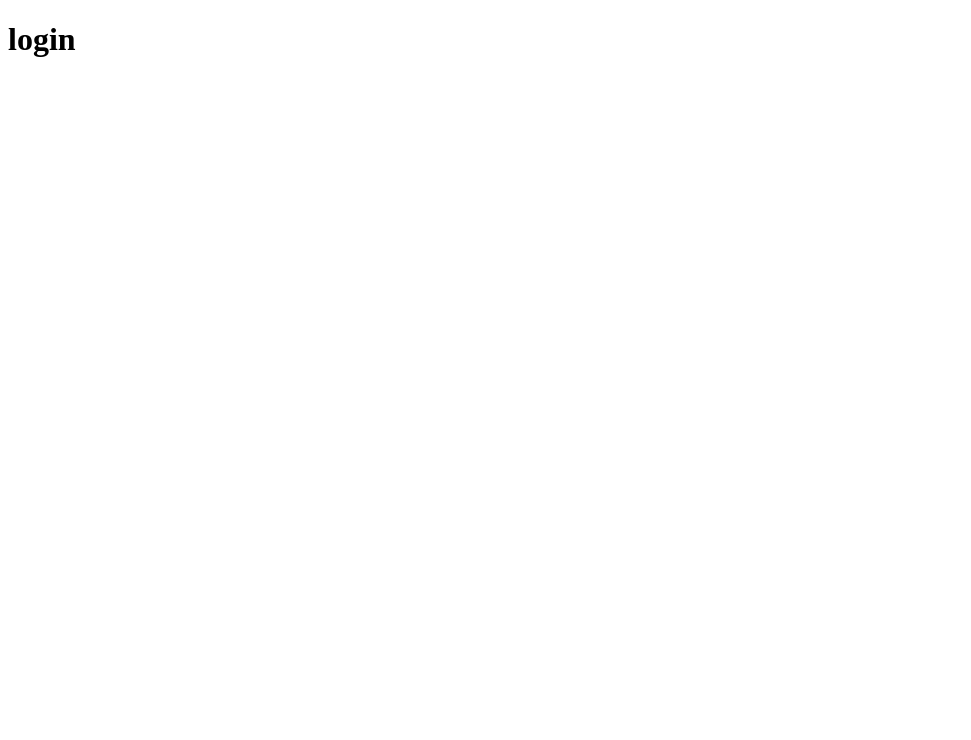
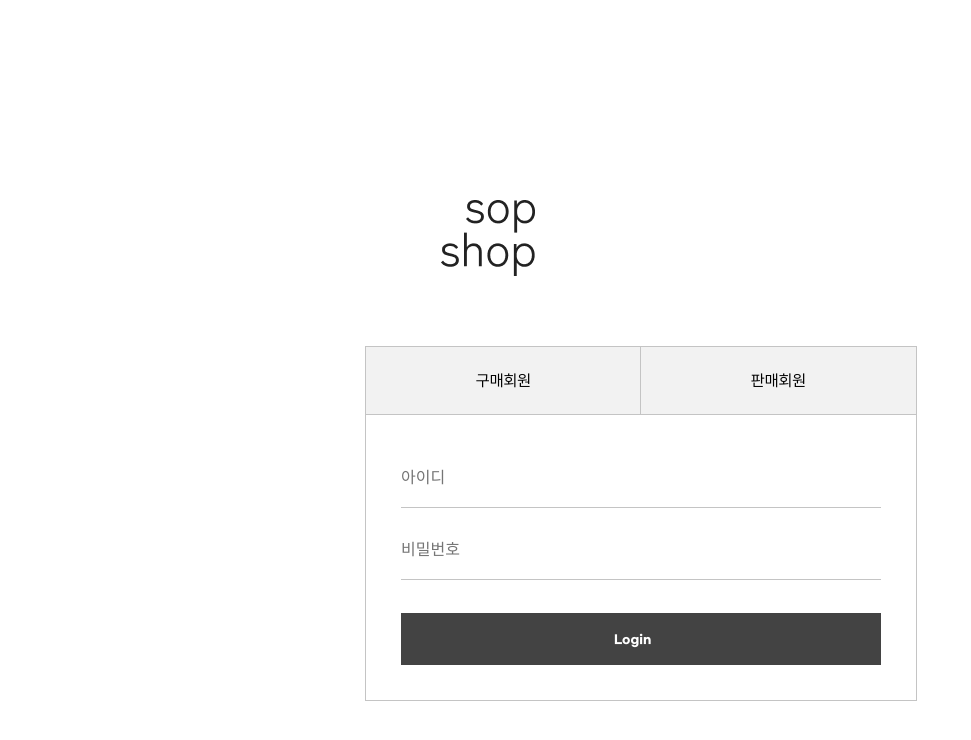
Before and after one commit to kyeongbobak/sopshop_nextjs, a Next.js app: page /login in a window 1280 px wide. Shown: the top 740 px of the page, without its empty margins (0-971 px from the left). Built offline with nearby package versions, Linux system fonts and the light colour scheme.

Commit message:
style : 로그인 페이지 레이아웃 구현과 CSS 스타일 추가

```diff
--- /dev/null
+++ b/src/app/(notlayout)/login/login.module.css
@@ -0,0 +1,40 @@
+.wrapper {
+  width: 550px;
+  margin: 200px auto;
+}
+
+.logoImage {
+  display: block;
+  text-align: center;
+  margin-bottom: 70px;
+  cursor: pointer;
+}
+
+.loginForm {
+  display: flex;
+  flex-direction: column;
+  width: 552px;
+  border: 1px solid var(--gray-color);
+  border-top: none;
+  padding: 35px;
+  margin-top: -1px;
+  box-sizing: border-box;
+  font-family: "Pretendard";
+}
+
+.styledInput {
+  border-bottom: 1px solid var(--gray-color);
+  margin-bottom: 13px;
+  padding: 20px 0;
+  font-size: var(--font-md-size);
+}
+
+.LoginBtn {
+  margin-top: 20px;
+  padding: 20px 213px;
+  background-color: var(--black-color);
+  color: white;
+  font-family: "GmarketSans";
+  font-size: var(--font-min-size);
+  font-weight: var(--font-bold);
+}
--- a/src/app/(notlayout)/login/page.jsx
+++ b/src/app/(notlayout)/login/page.jsx
@@ -1,3 +1,26 @@
+import Image from "next/image";
+import logoImage from "../../../../public/img/Logo-SopShop.png";
+import TabBtnMenu from "../../../components/TabBtnMenu/TabBtnMenu";
+import styles from "./login.module.css";
+
 export default async function login() {
-  return <h1>login</h1>;
+  return (
+    <div className={styles.wrapper}>
+      <Image className={styles.logoImage} src={logoImage} />
+      <TabBtnMenu></TabBtnMenu>
+      <form className={styles.loginForm}>
+        <label className="a11y-hidden" htmlFor="id">
+          아이디
+        </label>
+        <input className={styles.styledInput} type="text" placeholder="아이디" />
+        <label className="a11y-hidden" htmlFor="userName">
+          비밀번호
+        </label>
+        <input className={styles.styledInput} type="password" placeholder="비밀번호" />
+        <button className={styles.LoginBtn} type="submit">
+          Login
+        </button>
+      </form>
+    </div>
+  );
 }
--- /dev/null
+++ b/src/components/TabBtnMenu/TabBtnMenu.jsx
@@ -0,0 +1,14 @@
+import styles from "./TabBtnMenu.module.css";
+
+export default function TabBtnMenu() {
+  return (
+    <ul className={styles.tabMenuBtns}>
+      <li className={styles.tabMenuBtnsItem}>
+        <button className={styles.tabBtn}>구매회원</button>
+      </li>
+      <li>
+        <button className={styles.tabBtn}>판매회원</button>
+      </li>
+    </ul>
+  );
+}
--- /dev/null
+++ b/src/components/TabBtnMenu/TabBtnMenu.module.css
@@ -0,0 +1,20 @@
+.tabMenuBtns {
+  display: table;
+  width: 100%;
+  font-family: "Pretendard";
+  font-size: var(--font-md-size);
+  text-align: center;
+}
+
+.tabMenuBtnsItem {
+  display: table-cell;
+}
+
+.tabBtn {
+  width: 100%;
+  height: 67px;
+  border: 1px solid var(--gray-color);
+  z-index: 2;
+  background-color: var(--light-gray-color);
+  cursor: pointer;
+}
--- a/src/styles/global.css
+++ b/src/styles/global.css
@@ -107,12 +107,7 @@ a {
 
 ul,
 li {
-  padding: unset;
-  list-style: none;
-}
-
-ul,
-li {
+  margin: unset;
   padding: unset;
   list-style: none;
 }
```
Also changed, not shown: src/app/(notlayout)/layout.js (+6 -4 lines).
